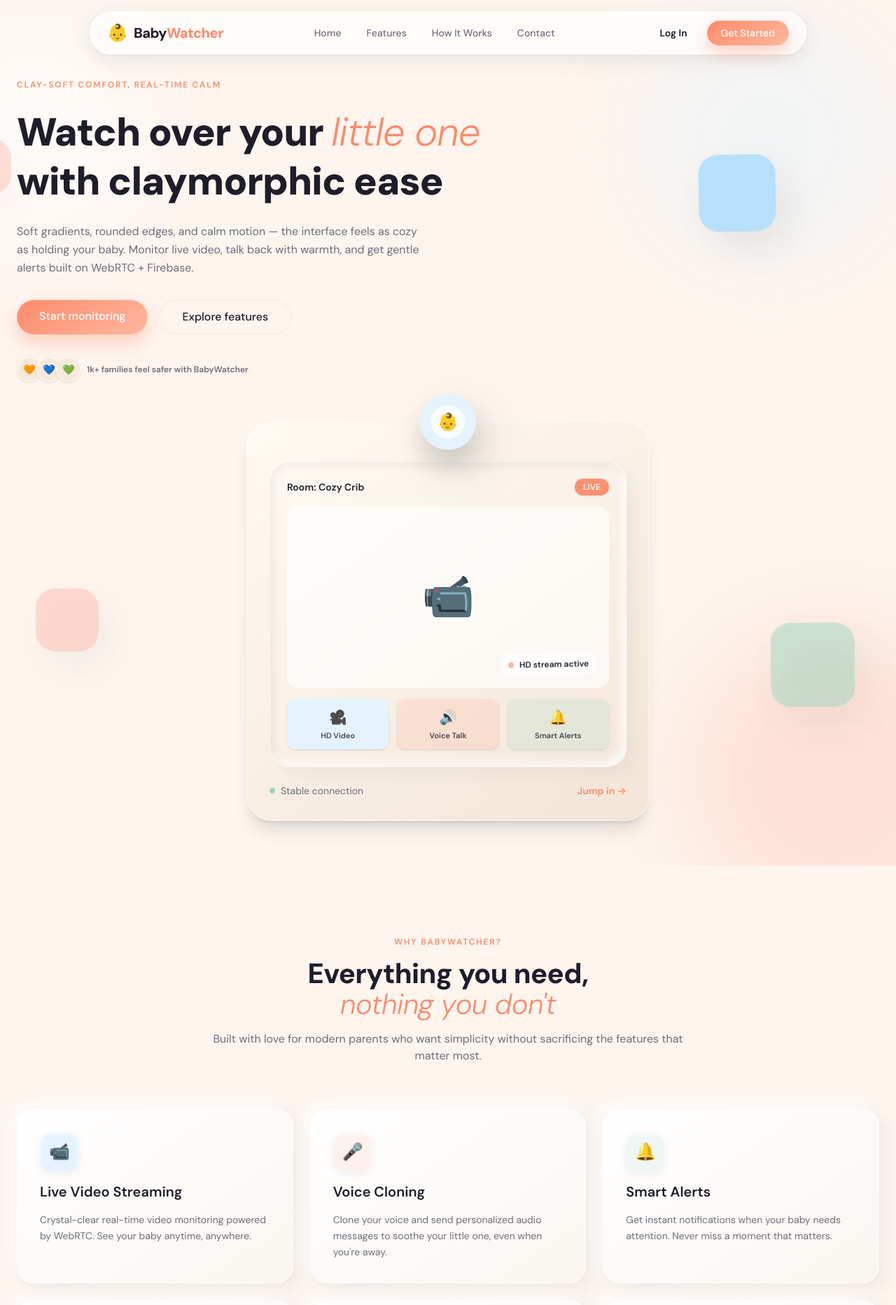
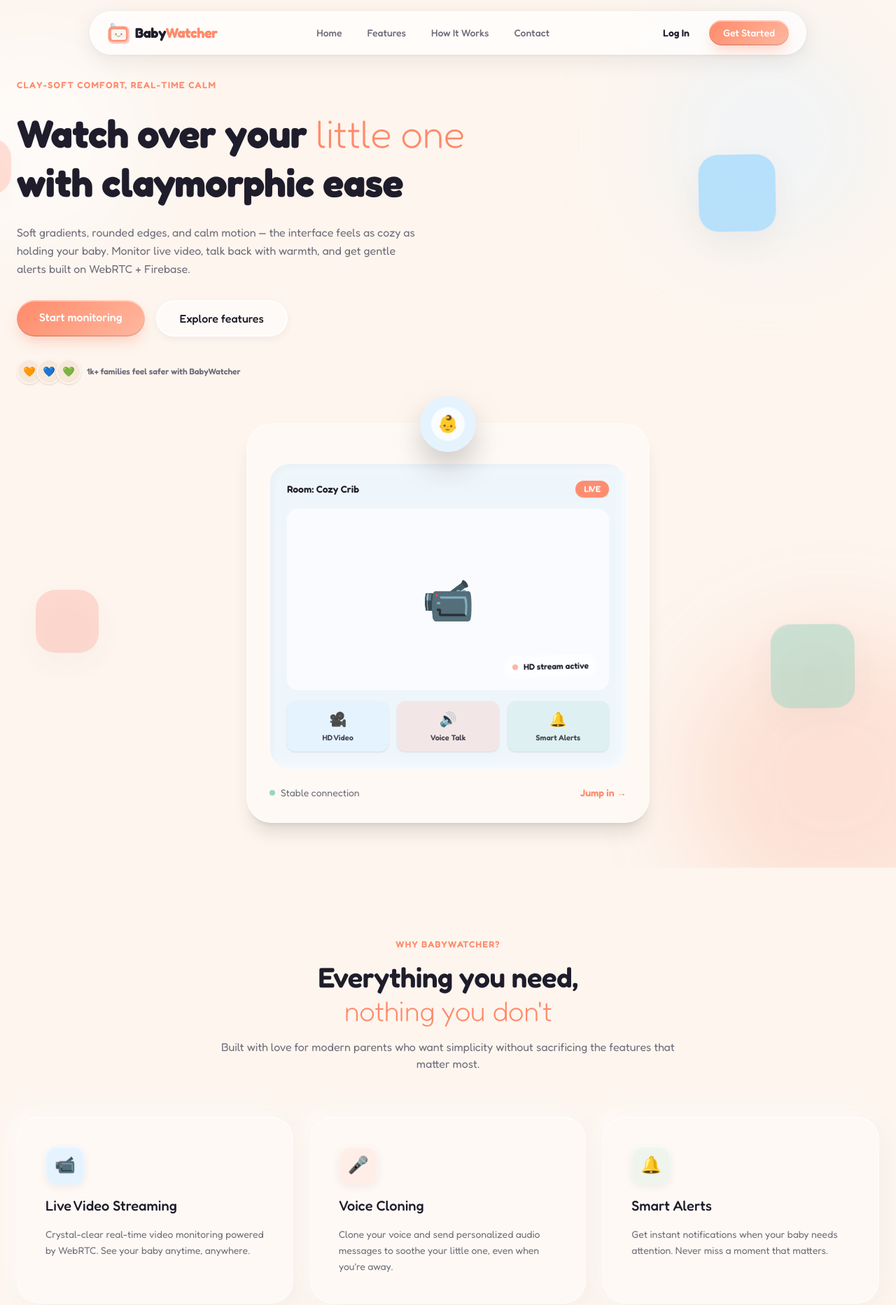
Before and after one commit to vvictort/htc-2026, a React (Vite) app in the folder frontend/: page / in a window 1280 px wide. Shown: the top 1865 px of the page at 70% size. Built offline with nearby package versions, Linux system fonts and the light colour scheme.

Commit message:
fixed typoography

```diff
--- a/frontend/index.html
+++ b/frontend/index.html
@@ -2,9 +2,12 @@
 <html lang="en">
   <head>
     <meta charset="UTF-8" />
-    <link rel="icon" type="image/svg+xml" href="/vite.svg" />
+    <link rel="icon" type="image/svg+xml" href="/logo.svg" />
     <meta name="viewport" content="width=device-width, initial-scale=1.0" />
     <title>baby-watcher</title>
+    <link rel="preconnect" href="https://fonts.googleapis.com" />
+    <link rel="preconnect" href="https://fonts.gstatic.com" crossorigin />
+    <link href="https://fonts.googleapis.com/css2?family=Fredoka:wght@300..700&display=swap" rel="stylesheet" />
   </head>
   <body>
     <div id="root"></div>
--- /dev/null
+++ b/frontend/public/logo-preview.html
@@ -0,0 +1,32 @@
+<!doctype html>
+<html lang="en">
+  <head>
+    <meta charset="UTF-8" />
+    <meta name="viewport" content="width=device-width, initial-scale=1.0" />
+    <title>Logo Preview</title>
+    <style>
+      body {
+        display: flex;
+        justify-content: center;
+        align-items: center;
+        height: 100vh;
+        background-color: #f0f0f0;
+        margin: 0;
+      }
+      .container {
+        text-align: center;
+      }
+      img {
+        width: 300px;
+        height: 300px;
+        border: 1px dashed #ccc;
+      }
+    </style>
+  </head>
+  <body>
+    <div class="container">
+      <h1>Logo Preview</h1>
+      <img src="/logo.svg" alt="Logo Preview" />
+    </div>
+  </body>
+</html>
--- a/frontend/src/components/landing/Footer.tsx
+++ b/frontend/src/components/landing/Footer.tsx
@@ -1,9 +1,9 @@
-import { motion } from 'framer-motion';
+import { motion } from "framer-motion";
 
 const footerLinks = {
-    Product: ['Features', 'How It Works', 'Pricing', 'FAQ'],
-    Company: ['About', 'Blog', 'Careers', 'Contact'],
-    Legal: ['Privacy Policy', 'Terms of Service', 'Cookie Policy'],
+  Product: ["Features", "How It Works", "Pricing", "FAQ"],
+  Company: ["About", "Blog", "Careers", "Contact"],
+  Legal: ["Privacy Policy", "Terms of Service", "Cookie Policy"],
 };
 
 export default function Footer() {
@@ -16,26 +16,23 @@
             initial={{ opacity: 0, y: 15 }}
             whileInView={{ opacity: 1, y: 0 }}
             viewport={{ once: true }}
-                        className="flex flex-col gap-4"
-                    >
+            className="flex flex-col gap-4">
             <a href="#" className="flex items-center gap-2 no-underline">
-                            <span className="text-2xl">👶</span>
+              <img src="/logo.svg" alt="BabyWatcher Logo" className="w-8 h-8" />
               <span className="text-xl font-extrabold text-charcoal tracking-tight">
                 Baby<span className="text-coral">Watcher</span>
               </span>
             </a>
             <p className="text-sm max-w-xs">
-                            Real-time baby monitoring with video streaming, voice cloning, and
-                            smart alerts. Built for modern parents.
+              Real-time baby monitoring with video streaming, voice cloning, and smart alerts. Built for modern parents.
             </p>
             <div className="flex gap-3 mt-2">
-                            {['🐦', '📸', '💬'].map((icon, i) => (
+              {["🐦", "📸", "💬"].map((icon, i) => (
                 <motion.a
                   key={i}
                   whileHover={{ scale: 1.1 }}
                   href="#"
-                                    className="w-10 h-10 rounded-xl bg-warm-cream flex items-center justify-center no-underline hover:bg-coral/10 transition-colors"
-                                >
+                  className="w-10 h-10 rounded-xl bg-warm-cream flex items-center justify-center no-underline hover:bg-coral/10 transition-colors">
                   <span className="text-base">{icon}</span>
                 </motion.a>
               ))}
@@ -49,16 +46,12 @@
               initial={{ opacity: 0, y: 15 }}
               whileInView={{ opacity: 1, y: 0 }}
               viewport={{ once: true }}
-                            transition={{ delay: (colIdx + 1) * 0.1 }}
-                        >
+              transition={{ delay: (colIdx + 1) * 0.1 }}>
               <h4 className="text-sm font-bold text-charcoal mb-4">{title}</h4>
               <ul className="flex flex-col gap-2.5 list-none p-0 m-0">
                 {links.map((link) => (
                   <li key={link}>
-                                        <a
-                                            href="#"
-                                            className="text-sm text-mid-gray hover:text-charcoal no-underline transition-colors"
-                                        >
+                    <a href="#" className="text-sm text-mid-gray hover:text-charcoal no-underline transition-colors">
                       {link}
                     </a>
                   </li>
@@ -71,12 +64,9 @@
         {/* Bottom Bar */}
         <div className="mt-14 pt-6 border-t border-warm-cream flex flex-col md:flex-row justify-between items-center gap-4">
           <span className="text-xs text-light-gray">
-                        © {new Date().getFullYear()} BabyWatcher. Made with 💛 for parents
-                        everywhere.
+            © {new Date().getFullYear()} BabyWatcher. Made with 💛 for parents everywhere.
           </span>
-                    <span className="text-xs text-light-gray">
-                        Built at HTC 2026 Hackathon
-                    </span>
+          <span className="text-xs text-light-gray">Built at HTC 2026 Hackathon</span>
         </div>
       </div>
     </footer>
--- a/frontend/src/components/landing/Navbar.tsx
+++ b/frontend/src/components/landing/Navbar.tsx
@@ -1,12 +1,12 @@
-import { useState } from 'react';
-import { Link } from 'react-router-dom';
-import { motion, AnimatePresence, easeInOut, easeOut } from 'framer-motion';
+import { useState } from "react";
+import { Link } from "react-router-dom";
+import { motion, AnimatePresence, easeInOut, easeOut } from "framer-motion";
 
 const navLinks = [
-    { label: 'Home', href: '#' },
-    { label: 'Features', href: '#features' },
-    { label: 'How It Works', href: '#how-it-works' },
-    { label: 'Contact', href: '#contact' },
+  { label: "Home", href: "#" },
+  { label: "Features", href: "#features" },
+  { label: "How It Works", href: "#how-it-works" },
+  { label: "Contact", href: "#contact" },
 ];
 
 export default function Navbar() {
@@ -17,12 +17,11 @@
       initial={{ y: -20, opacity: 0 }}
       animate={{ y: 0, opacity: 1 }}
       transition={{ duration: 0.5, ease: easeOut }}
-            className="fixed top-0 left-0 right-0 z-50 px-4 pt-4"
-        >
+      className="fixed top-0 left-0 right-0 z-50 px-4 pt-4">
       <div className="max-w-5xl mx-auto rounded-full bg-white/70 backdrop-blur-xl border border-white/60 px-6 py-3 flex items-center justify-between shadow-[0_8px_32px_rgba(31,29,43,0.08),0_2px_8px_rgba(31,29,43,0.04),inset_0_1px_0_rgba(255,255,255,0.8)]">
         {/* Logo */}
         <a href="#" className="flex items-center gap-2 no-underline">
-                    <span className="text-2xl">👶</span>
+          <img src="/logo.svg" alt="BabyWatcher Logo" className="w-8 h-8" />
           <span className="text-xl font-extrabold text-charcoal tracking-tight">
             Baby<span className="text-coral">Watcher</span>
           </span>
@@ -34,8 +33,7 @@
             <a
               key={link.label}
               href={link.href}
-                            className="text-sm font-medium text-mid-gray hover:text-charcoal hover:bg-warm-cream/60 transition-all no-underline px-4 py-2 rounded-full"
-                        >
+              className="text-sm font-medium text-mid-gray hover:text-charcoal hover:bg-warm-cream/60 transition-all no-underline px-4 py-2 rounded-full">
               {link.label}
             </a>
           ))}
@@ -45,14 +43,10 @@
         <div className="hidden md:flex items-center gap-2">
           <Link
             to="/monitor"
-                        className="text-sm font-semibold px-5 py-2 rounded-full text-charcoal hover:bg-warm-cream/60 transition-all no-underline"
-                    >
+            className="text-sm font-semibold px-5 py-2 rounded-full text-charcoal hover:bg-warm-cream/60 transition-all no-underline">
             Log In
           </Link>
-                    <Link
-                        to="/monitor"
-                        className="btn-primary text-sm px-5 py-2 rounded-full no-underline"
-                    >
+          <Link to="/monitor" className="btn-primary text-sm px-5 py-2 rounded-full no-underline">
             Get Started
           </Link>
         </div>
@@ -61,8 +55,7 @@
         <button
           className="md:hidden flex flex-col gap-1.5 bg-transparent p-2"
           onClick={() => setMenuOpen(!menuOpen)}
-                    aria-label="Toggle menu"
-                >
+          aria-label="Toggle menu">
           <motion.span
             animate={menuOpen ? { rotate: 45, y: 6 } : { rotate: 0, y: 0 }}
             className="block w-6 h-0.5 bg-charcoal rounded-full"
@@ -83,19 +76,17 @@
         {menuOpen && (
           <motion.div
             initial={{ height: 0, opacity: 0 }}
-                        animate={{ height: 'auto', opacity: 1 }}
+            animate={{ height: "auto", opacity: 1 }}
             exit={{ height: 0, opacity: 0 }}
             transition={{ duration: 0.3, ease: easeInOut }}
-                        className="md:hidden mt-2 mx-auto max-w-5xl overflow-hidden bg-white/80 backdrop-blur-xl rounded-3xl border border-white/60 shadow-[0_8px_32px_rgba(31,29,43,0.08)]"
-                    >
+            className="md:hidden mt-2 mx-auto max-w-5xl overflow-hidden bg-white/80 backdrop-blur-xl rounded-3xl border border-white/60 shadow-[0_8px_32px_rgba(31,29,43,0.08)]">
             <div className="flex flex-col gap-1 px-6 py-4">
               {navLinks.map((link) => (
                 <a
                   key={link.label}
                   href={link.href}
                   className="py-2.5 px-4 text-base font-medium text-charcoal no-underline rounded-2xl hover:bg-warm-cream/50 transition-colors"
-                                    onClick={() => setMenuOpen(false)}
-                                >
+                  onClick={() => setMenuOpen(false)}>
                   {link.label}
                 </a>
               ))}
--- a/frontend/src/index.css
+++ b/frontend/src/index.css
@@ -16,15 +16,19 @@
   --color-dark-gray: #3b3a4a;
   --color-mid-gray: #6f6d7a;
   --color-light-gray: #a7a6b4;
-  --gradient-sky: radial-gradient(120% 120% at 20% 20%, rgba(255, 175, 143, 0.35), transparent 55%), radial-gradient(100% 100% at 80% 10%, rgba(158, 216, 255, 0.4), transparent 50%), linear-gradient(180deg, #fff8f0 0%, #f0f5ff 100%);
+  /* Dreamier, softer gradient */
+  --gradient-sky:
+    radial-gradient(circle at 15% 15%, rgba(255, 175, 143, 0.25) 0%, transparent 50%),
+    radial-gradient(circle at 85% 10%, rgba(158, 216, 255, 0.3) 0%, transparent 50%),
+    radial-gradient(circle at 50% 50%, rgba(253, 245, 238, 1) 0%, rgba(240, 245, 255, 1) 100%);
 
   /* ── Typography ── */
-  --font-sans: var(--font-dm-sans);
+  --font-sans: "Fredoka", sans-serif;
 
   /* ── Border Radius ── */
   --radius-btn: 30px;
-  --radius-card: 20px;
-  --radius-lg: 24px;
+  --radius-card: 24px;
+  --radius-lg: 32px;
 }
 
 /* ===== Base Styles ===== */
@@ -37,6 +41,7 @@
     font-weight: 400;
     color: var(--color-charcoal);
     background: var(--gradient-sky);
+    background-attachment: fixed;
 
     font-synthesis: none;
     text-rendering: optimizeLegibility;
@@ -56,43 +61,44 @@
     min-width: 320px;
     min-height: 100vh;
     background: var(--gradient-sky);
+    background-attachment: fixed;
     color: var(--color-charcoal);
   }
 
   /* ── Typography ── */
   h1 {
     font-size: 3.5rem;
-    font-weight: 900;
-    line-height: 1.05;
-    letter-spacing: -0.02em;
+    font-weight: 700; /* Fredoka handles bold nicely */
+    line-height: 1.1;
+    letter-spacing: -0.01em;
     color: var(--color-charcoal);
   }
 
   h2 {
     font-size: 2.5rem;
-    font-weight: 800;
-    line-height: 1.1;
-    letter-spacing: -0.015em;
+    font-weight: 600;
+    line-height: 1.2;
+    letter-spacing: -0.01em;
     color: var(--color-charcoal);
   }
 
   h3 {
     font-size: 1.75rem;
-    font-weight: 700;
-    line-height: 1.2;
+    font-weight: 600;
+    line-height: 1.3;
     color: var(--color-charcoal);
   }
 
   h4 {
     font-size: 1.25rem;
-    font-weight: 600;
-    line-height: 1.3;
+    font-weight: 500;
+    line-height: 1.4;
   }
 
   p {
-    font-size: 0.95rem;
+    font-size: 1rem;
     font-weight: 400;
-    line-height: 1.7;
+    line-height: 1.6;
     color: var(--color-mid-gray);
   }
 
@@ -111,8 +117,8 @@
   /* ── Buttons ── */
   button {
     font-family: var(--font-sans);
-    font-size: 0.875rem;
-    font-weight: 600;
+    font-size: 0.95rem;
+    font-weight: 500;
     border: none;
     cursor: pointer;
     transition: all 0.25s ease;
@@ -122,26 +128,27 @@
   button:focus-visible,
   a:focus-visible,
   input:focus-visible {
-    outline: 2px solid var(--color-coral);
+    outline: 3px solid var(--color-coral);
     outline-offset: 2px;
+    border-radius: 4px;
   }
 
   /* ── Scrollbar ── */
   ::-webkit-scrollbar {
-    width: 6px;
+    width: 8px;
   }
 
   ::-webkit-scrollbar-track {
-    background: var(--color-warm-cream);
+    background: transparent;
   }
 
   ::-webkit-scrollbar-thumb {
-    background: var(--color-light-gray);
-    border-radius: 3px;
+    background: rgba(167, 166, 180, 0.4);
+    border-radius: 10px;
   }
 
   ::-webkit-scrollbar-thumb:hover {
-    background: var(--color-mid-gray);
+    background: rgba(167, 166, 180, 0.7);
   }
 }
 
@@ -155,114 +162,140 @@
   }
 
   .label-accent {
-    font-size: 0.75rem;
+    font-size: 0.8rem;
     font-weight: 600;
-    letter-spacing: 0.15em;
+    letter-spacing: 0.1em;
     text-transform: uppercase;
     color: var(--color-coral);
   }
 
   .btn {
     font-family: var(--font-sans);
-    font-size: 0.875rem;
-    font-weight: 600;
+    font-size: 1rem;
+    font-weight: 500;
     border: none;
     cursor: pointer;
-    transition: all 0.25s ease;
+    transition: all 0.3s cubic-bezier(0.34, 1.56, 0.64, 1); /* Bouncy transition */
   }
 
   .btn-primary {
-    background: linear-gradient(145deg, #ff8a6a 0%, #ffb89f 100%);
+    background: linear-gradient(135deg, #ff8a6a 0%, #ffb89f 100%);
     color: white;
     padding: 0.85rem 2.4rem;
     border-radius: var(--radius-btn);
     box-shadow:
-      0 12px 24px rgba(255, 138, 106, 0.35),
-      inset 0 1px 0 rgba(255, 255, 255, 0.55);
+      0 10px 20px -5px rgba(255, 138, 106, 0.4),
+      inset 0 -2px 0 rgba(0, 0, 0, 0.1),
+      inset 0 2px 0 rgba(255, 255, 255, 0.4);
   }
 
   .btn-primary:hover {
-    background: linear-gradient(145deg, #ff7b57 0%, #ff9f80 100%);
+    transform: translateY(-2px) scale(1.02);
     box-shadow:
-      0 14px 28px rgba(255, 138, 106, 0.45),
-      inset 0 1px 0 rgba(255, 255, 255, 0.65);
-    transform: translateY(-1px);
+      0 14px 24px -5px rgba(255, 138, 106, 0.5),
+      inset 0 -2px 0 rgba(0, 0, 0, 0.1),
+      inset 0 2px 0 rgba(255, 255, 255, 0.4);
+  }
+
+  .btn-primary:active {
+    transform: translateY(1px);
+    box-shadow:
+      0 4px 10px -2px rgba(255, 138, 106, 0.4),
+      inset 0 2px 4px rgba(0, 0, 0, 0.1);
   }
 
   .btn-secondary {
-    background-color: transparent;
+    background-color: rgba(255, 255, 255, 0.5);
+    backdrop-filter: blur(4px);
     color: var(--color-charcoal);
     padding: 0.75rem 2rem;
     border-radius: var(--radius-btn);
-    border: 1.5px solid var(--color-warm-cream);
+    border: 2px solid rgba(255, 255, 255, 0.8);
+    box-shadow: 0 4px 12px rgba(31, 29, 43, 0.05);
   }
 
   .btn-secondary:hover {
+    background-color: white;
     border-color: var(--color-coral);
     color: var(--color-coral);
+    transform: translateY(-2px);
   }
 
   /* ── Cards ── */
   .card {
-    background-color: white;
+    background-color: rgba(255, 255, 255, 0.8);
+    backdrop-filter: blur(12px);
     border-radius: var(--radius-card);
     padding: 2rem;
-    box-shadow: 0 2px 16px rgba(0, 0, 0, 0.04);
+    box-shadow: 0 8px 32px rgba(31, 29, 43, 0.04);
+    border: 1px solid rgba(255, 255, 255, 0.6);
   }
 
-  /* ── Claymorphism helpers ── */
+  /* ── Claymorphism helpers (Dreamy Update) ── */
   .clay-card {
-    background: linear-gradient(145deg, #fffaf3 0%, #f3e5d7 100%);
+    background: rgba(255, 252, 248, 0.6);
+    backdrop-filter: blur(20px);
     border-radius: 36px;
     box-shadow:
-      20px 20px 40px rgba(30, 27, 46, 0.08),
-      -16px -16px 32px rgba(255, 255, 255, 0.9),
-      inset 0 1px 0 rgba(255, 255, 255, 0.7);
-    border: 1px solid rgba(255, 255, 255, 0.7);
+      20px 20px 60px rgba(31, 29, 43, 0.05),
+      -10px -10px 40px rgba(255, 255, 255, 0.8),
+      inset 0 1px 0 rgba(255, 255, 255, 0.6);
+    border: 1px solid rgba(255, 255, 255, 0.4);
   }
 
   .clay-pill {
-    background: linear-gradient(145deg, #ff8a6a 0%, #ffb89f 100%);
+    background: linear-gradient(135deg, #ff8a6a 0%, #ffb89f 100%);
     box-shadow:
-      12px 12px 24px rgba(255, 106, 79, 0.2),
-      -8px -8px 20px rgba(255, 255, 255, 0.7),
-      inset 0 1px 0 rgba(255, 255, 255, 0.6);
+      8px 8px 16px rgba(255, 106, 79, 0.15),
+      -4px -4px 12px rgba(255, 255, 255, 0.5),
+      inset 0 2px 0 rgba(255, 255, 255, 0.4);
   }
 
   .clay-input {
-    background: linear-gradient(145deg, #fffaf3 0%, #f4e7db 100%);
-    border: 1px solid rgba(255, 255, 255, 0.7);
+    background: rgba(255, 255, 255, 0.5);
+    backdrop-filter: blur(8px);
+    border: 1px solid rgba(255, 255, 255, 0.6);
     box-shadow:
-      inset 6px 6px 14px rgba(31, 29, 43, 0.06),
-      inset -6px -6px 14px rgba(255, 255, 255, 0.8),
-      12px 12px 24px rgba(31, 29, 43, 0.04);
-    border-radius: 18px;
+      inset 4px 4px 10px rgba(31, 29, 43, 0.03),
+      inset -4px -4px 10px rgba(255, 255, 255, 0.5);
+    border-radius: 20px;
+    color: var(--color-charcoal);
+    font-family: var(--font-sans);
+  }
+
+  .clay-input:focus {
+    background: rgba(255, 255, 255, 0.8);
+    box-shadow: 0 0 0 3px rgba(255, 138, 106, 0.2);
+    outline: none;
   }
 
   .clay-float {
-    filter: drop-shadow(16px 22px 30px rgba(31, 29, 43, 0.12));
+    filter: drop-shadow(0 15px 25px rgba(31, 29, 43, 0.08));
   }
 
-  /* ── Feature cards with clay look ── */
+  /* ── Feature cards with clay look (Dreamy) ── */
   .clay-feature-card {
-    background: linear-gradient(145deg, #ffffff 0%, #faf5f0 100%);
-    border-radius: 24px;
-    padding: 2rem;
-    border: 1px solid rgba(255, 255, 255, 0.7);
+    background: rgba(255, 255, 255, 0.4);
+    backdrop-filter: blur(15px);
+    -webkit-backdrop-filter: blur(15px);
+    border-radius: 32px;
+    padding: 2.5rem;
+    border: 1px solid rgba(255, 255, 255, 0.5);
     box-shadow:
-      10px 10px 30px rgba(31, 29, 43, 0.06),
-      -8px -8px 24px rgba(255, 255, 255, 0.85),
-      inset 0 1px 0 rgba(255, 255, 255, 0.8),
-      0 2px 8px rgba(31, 29, 43, 0.03);
-    transition: box-shadow 0.3s ease, transform 0.3s ease;
+      10px 10px 40px rgba(31, 29, 43, 0.03),
+      -10px -10px 30px rgba(255, 255, 255, 0.6),
+      inset 0 1px 0 rgba(255, 255, 255, 0.5);
+    transition: all 0.4s cubic-bezier(0.34, 1.56, 0.64, 1);
   }
 
   .clay-feature-card:hover {
+    background: rgba(255, 255, 255, 0.6);
+    transform: translateY(-5px) scale(1.02);
     box-shadow:
-      14px 14px 40px rgba(31, 29, 43, 0.09),
-      -10px -10px 28px rgba(255, 255, 255, 0.9),
-      inset 0 1px 0 rgba(255, 255, 255, 0.85),
-      0 4px 12px rgba(31, 29, 43, 0.05);
+      15px 15px 50px rgba(31, 29, 43, 0.06),
+      -10px -10px 40px rgba(255, 255, 255, 0.8),
+      inset 0 1px 0 rgba(255, 255, 255, 0.8);
+    border-color: rgba(255, 255, 255, 0.8);
   }
 
   /* ── Step cards with clay look ── */
@@ -271,7 +304,9 @@
       8px 8px 24px rgba(31, 29, 43, 0.06),
       -6px -6px 20px rgba(255, 255, 255, 0.8),
       inset 0 1px 0 rgba(255, 255, 255, 0.7);
-    transition: box-shadow 0.3s ease, transform 0.3s ease;
+    transition:
+      box-shadow 0.3s ease,
+      transform 0.3s ease;
   }
 
   .clay-step-card:hover {
```
Also changed, not shown: frontend/public/logo.svg (added). Lines whose indentation alone changed are shown as unchanged.
